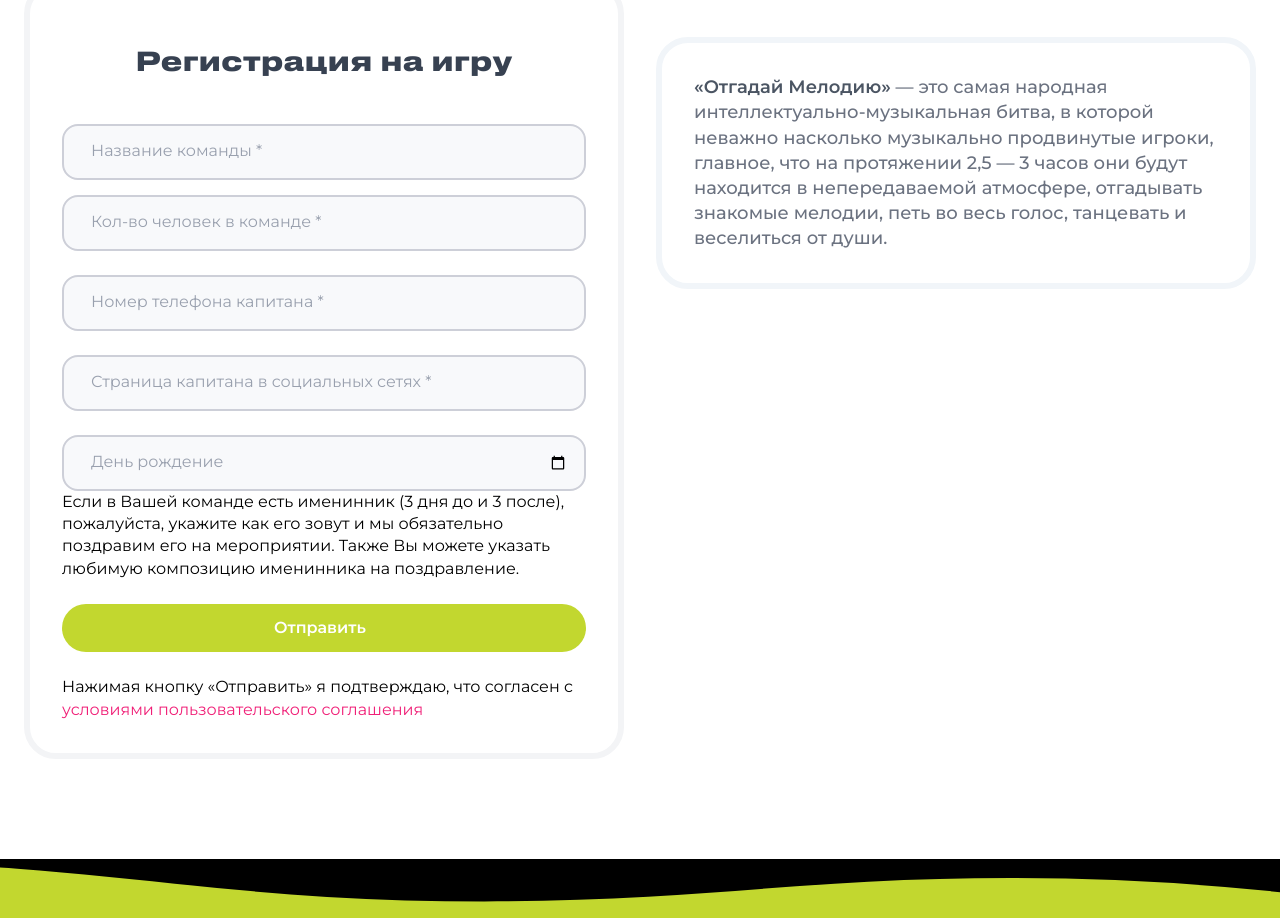
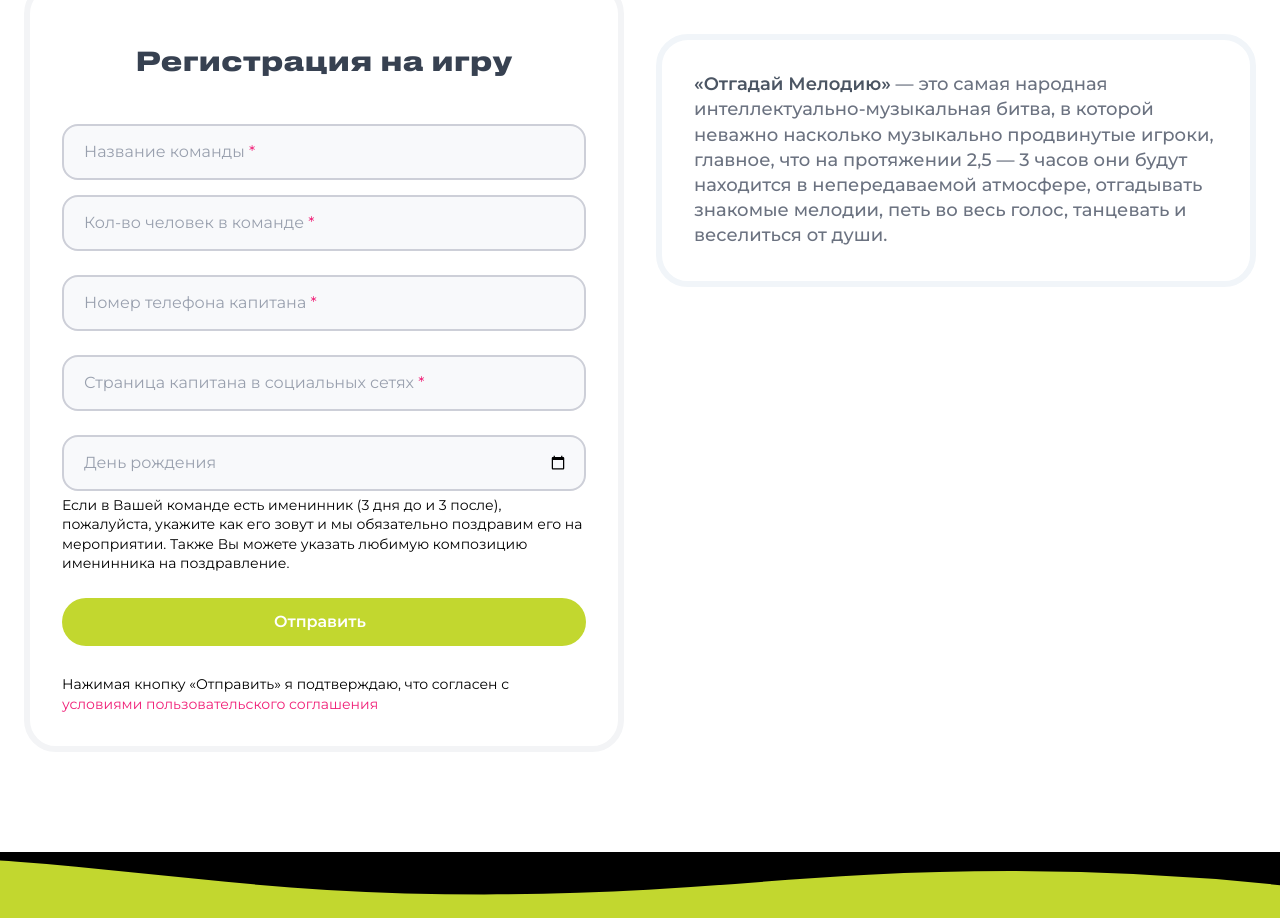
Before and after one commit to otgadaymelody/otgadaymelody-web, a React (Create React App) app: page /games in a window 1280 px wide. Shown: the part 640-1558 px from the top of the page. Built offline with nearby package versions, Linux system fonts and the light colour scheme.

Commit message:
feat(ui): add input label transition and required

```diff
--- a/src/assets/css/main.css
+++ b/src/assets/css/main.css
@@ -9,7 +9,7 @@
 
   /* === Font Sizes === */
   --text-xs: 12px;
-  --text-sm: 14px
+  --text-sm: 14px;
   --text-base: 16px;
   --text-lg: 18px;
   --text-xl: 20px;
--- a/src/components/games/form-registration/FormRegistration.css
+++ b/src/components/games/form-registration/FormRegistration.css
@@ -1,6 +1,6 @@
 .form-registration {
   border-radius: var(--border-base);
-  background: var(--color-bg-white);
+  background-color: var(--color-bg-white);
   display: flex;
   flex-direction: column;
   align-items: center;
@@ -26,8 +26,9 @@
   width: 100%;
 }
 .form-registartion-body__description {
+  margin-top: 5px;
+  text-align: start;
   font-size: var(--text-sm);
-  text-align: start;
 }
 .form-registartion-body__description-selection {
   color: var(--color-pink);
--- a/src/components/games/form-registration/FormRegistration.tsx
+++ b/src/components/games/form-registration/FormRegistration.tsx
@@ -43,44 +43,48 @@ const RegistrationForm = (): React.ReactElement => {
         <Input
           value={formData.teamName}
           type="text"
-          placeholder="Название команды *"
+          placeholder="Название команды "
           onChange={handleChange}
           name="teamName"
           className="input"
           labelClassName="input-label"
+          required={true}
         />
         <Input
           value={formData.numPeople}
           type="number"
-          placeholder="Кол-во человек в команде *"
+          placeholder="Кол-во человек в команде "
           onChange={handleChange}
           name="numPeople"
           className="input"
           labelClassName="input-label"
+          required={true}
         />
       </section>
       <Input
         value={formData.telNumber}
         type="tel"
-        placeholder="Номер телефона капитана *"
+        placeholder="Номер телефона капитана "
         onChange={handleChange}
         name="telNumber"
         className="input"
         labelClassName="input-label"
+        required={true}
       />
       <Input
         value={formData.socialMediaPage}
-        placeholder="Страница капитана в социальных сетях *"
+        placeholder="Страница капитана в социальных сетях "
         onChange={handleChange}
         name="socialMediaPage"
         className="input"
         labelClassName="input-label"
+        required={true}
       />
       <div>
         <Input
           value={formData.birthday}
           type="date"
-          placeholder="День рождение"
+          placeholder="День рождения"
           onChange={handleChange}
           name="birthday"
           className="input date"
--- a/src/components/ui/input/Input.css
+++ b/src/components/ui/input/Input.css
@@ -5,17 +5,20 @@
 }
 
 .input-label {
-  display: flex;
   position: absolute;
   z-index: 1;
-  padding: 19px;
-  left: 20px;
-  line-height: 16px;
+  top: 31px;
+  padding: 16px;
+  margin-left: 16px;
+
   pointer-events: none;
   color: var(--color-bg-gray-300);
   transform: translateY(-30px) translateX(-10px) scale(1);
   transition: transform 200ms;
-  top: 30px;
+}
+
+.label-required {
+  color: var(--color-pink);
 }
 
 .input {
@@ -44,8 +47,13 @@
   border: 2px solid var(--color-lime);
 }
 .filled {
-  transform: translateY(-70px) translateX(-10px) scale(0.8);
+  top: 61px;
+  padding: 0 5px;
+  background: linear-gradient(to bottom, rgba(0, 0, 0, 0) 39%, var(--color-bg-gray-0) 39%, var(--color-bg-gray-0) 100%);
+
+  transform: translateY(-70px) translateX(-10px) scale(0.875);
 }
+
 input[type='date']:not(:focus):in-range::-webkit-datetime-edit-year-field,
 input[type='date']:not(:focus):in-range::-webkit-datetime-edit-month-field,
 input[type='date']:not(:focus):in-range::-webkit-datetime-edit-day-field,
--- a/src/components/ui/input/Input.tsx
+++ b/src/components/ui/input/Input.tsx
@@ -9,6 +9,7 @@ interface InputProps {
   className?: string;
   labelClassName?: string;
   name: string;
+  required?: boolean;
 }
 
 const Input: FC<InputProps> = ({
@@ -19,6 +20,7 @@ const Input: FC<InputProps> = ({
   type,
   labelClassName,
   name,
+  required,
 }) => {
   return (
     <div className="input-container">
@@ -30,9 +32,10 @@ const Input: FC<InputProps> = ({
         className={`input ${value && 'valueadded'}`}
         id="input-field"
         name={name}
+        required={required}
       />
       <label htmlFor="input-field" className={`input-label ${value && 'filled'}`}>
-        {placeholder ?? 'Enter Name'}
+        {placeholder}{required && <span className={`label-required`}>*</span> }
       </label>
     </div>
   );
```
